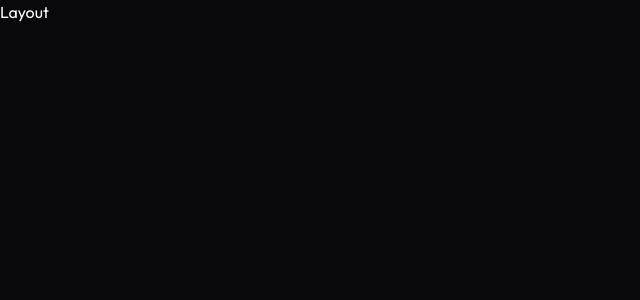
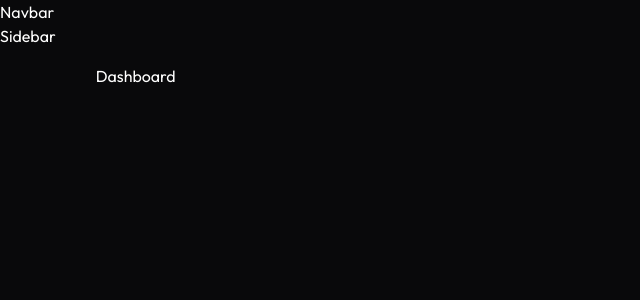
Before and after one commit to Amhar-code/QuickShow, a React (Vite) app in the folder client/: page /admin in a window 1280 px wide. Shown: the top 300 px of the page, without its empty margins (0-640 px from the left). Built offline with nearby package versions, Linux system fonts and the light colour scheme.

Commit message:
Implemented the components of the admin

```diff
--- /dev/null
+++ b/client/src/components/AdminNavbar.jsx
@@ -0,0 +1,9 @@
+import React from 'react'
+
+const AdminNavbar = () => {
+    return (
+        <div>Navbar</div>
+    )
+}
+
+export default AdminNavbar
--- /dev/null
+++ b/client/src/components/AdminSidebar.jsx
@@ -0,0 +1,9 @@
+import React from 'react'
+
+const AdminSidebar = () => {
+    return (
+        <div>Sidebar</div>
+    )
+}
+
+export default AdminSidebar
--- a/client/src/pages/admin/Layout.jsx
+++ b/client/src/pages/admin/Layout.jsx
@@ -1,8 +1,20 @@
 import React from 'react'
+import AdminNavbar from '../../components/AdminNavbar'
+import AdminSidebar from '../../components/AdminSidebar'
+import { Outlet } from 'react-router-dom'
 
 const Layout = () => {
     return (
-        <div>Layout</div>
+        <>
+            <AdminNavbar />
+            <div className='flex'>
+                <AdminSidebar />
+                <div className='flex-1 px-4 py-10 md:px-10
+                h-[calc(100vh-64px)] overflow-y-auto'>
+                    <Outlet />
+                </div>
+            </div>
+        </>
     )
 }
 
```
